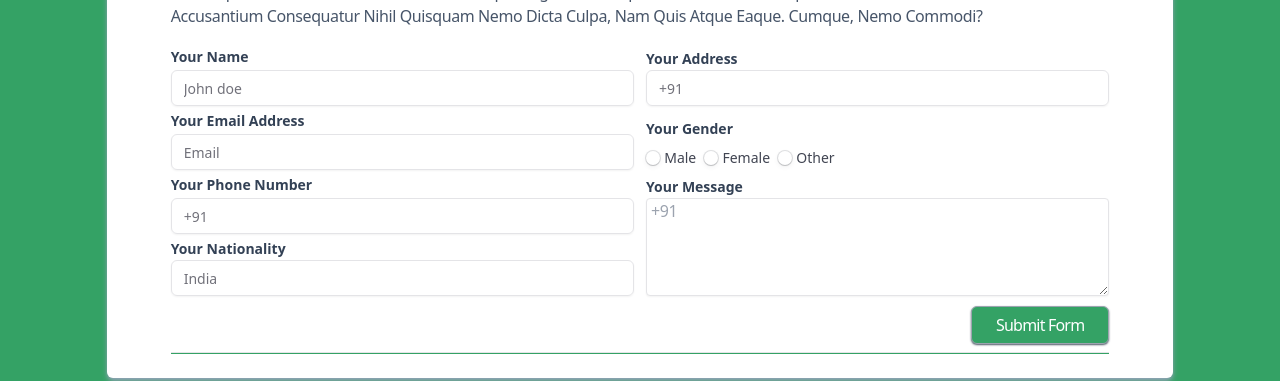
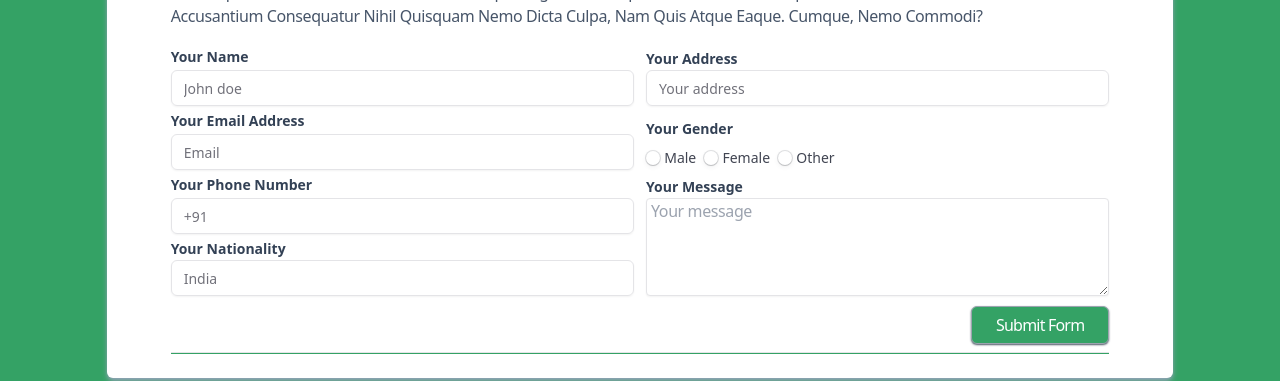
Before and after one commit to AbhinandIdikayil/survey-MERN, a React (Vite) app in the folder client/: page / in a window 1280 px wide. Shown: the part 152-533 px from the top of the page. Built offline with nearby package versions, Linux system fonts and the light colour scheme.

Commit message:
fix: fix in survey form

```diff
--- a/client/src/components/user/Form.tsx
+++ b/client/src/components/user/Form.tsx
@@ -17,7 +17,7 @@ function SurveyFormSection({ setSubmited }: SurveyFormSectionProps) {
     const FormSchema = z.object({
         username: z.string({ required_error: 'Name is required' }).nonempty({ message: 'Name is required' }),
         email: z.string().nonempty({ message: 'Email is required' }).email({ message: 'Invaild email address' }),
-        phone: z.string().nonempty({ message: 'Phone is required' }).min(10, { message: "min 10 length" }),
+        phone: z.string().nonempty({ message: 'Phone is required' }).min(10, { message: "min 10 length" }).regex(/^\d{10}$/,{message:'invalid number'}),
         nationality: z.string().nonempty({ message: 'Nationality is required' }).min(1, { message: 'Nationality is required' }),
         address: z.string().nonempty({ message: 'Address is required' }),
         message: z.string().nonempty({ message: 'Message is required' }),
@@ -126,7 +126,7 @@ function SurveyFormSection({ setSubmited }: SurveyFormSectionProps) {
                                 <FormLabel className="capitalize font-semibold text-slate-700">Your Address</FormLabel>
                                 <FormMessage className="p-0 m-0" style={{ padding: '0px 0px', margin: '0px 0px' }} />
                                 <FormControl style={{ margin: '0px 0px' }}>
-                                    <Input placeholder="+91" {...field} />
+                                    <Input placeholder="Your address" {...field} />
                                 </FormControl>
                             </FormItem>
                         )}
@@ -184,7 +184,7 @@ function SurveyFormSection({ setSubmited }: SurveyFormSectionProps) {
                                 <FormLabel className="capitalize font-semibold text-slate-700">Your message</FormLabel>
                                 <FormMessage className="p-0 m-0" style={{ padding: '0px 0px', margin: '0px 0px' }} />
                                 <FormControl style={{ margin: '0px 0px' }}>
-                                    <textarea placeholder="+91" {...field} className="shadow-sm text-base w-full border border-solid rounded  px-1 focus:border-black focus:ring-0.5 focus:ring-black  focus:outline-none tracking-tight" style={{ height: '98px', fontWeight: '400' }} />
+                                    <textarea placeholder="Your message" {...field} className="shadow-sm text-base w-full border border-solid rounded  px-1 focus:border-black focus:ring-0.5 focus:ring-black  focus:outline-none tracking-tight" style={{ height: '98px', fontWeight: '400' }} />
                                 </FormControl>
                             </FormItem>
                         )}
```
Also changed, not shown: 1 other file (tests, documents, lock files or other folders).
